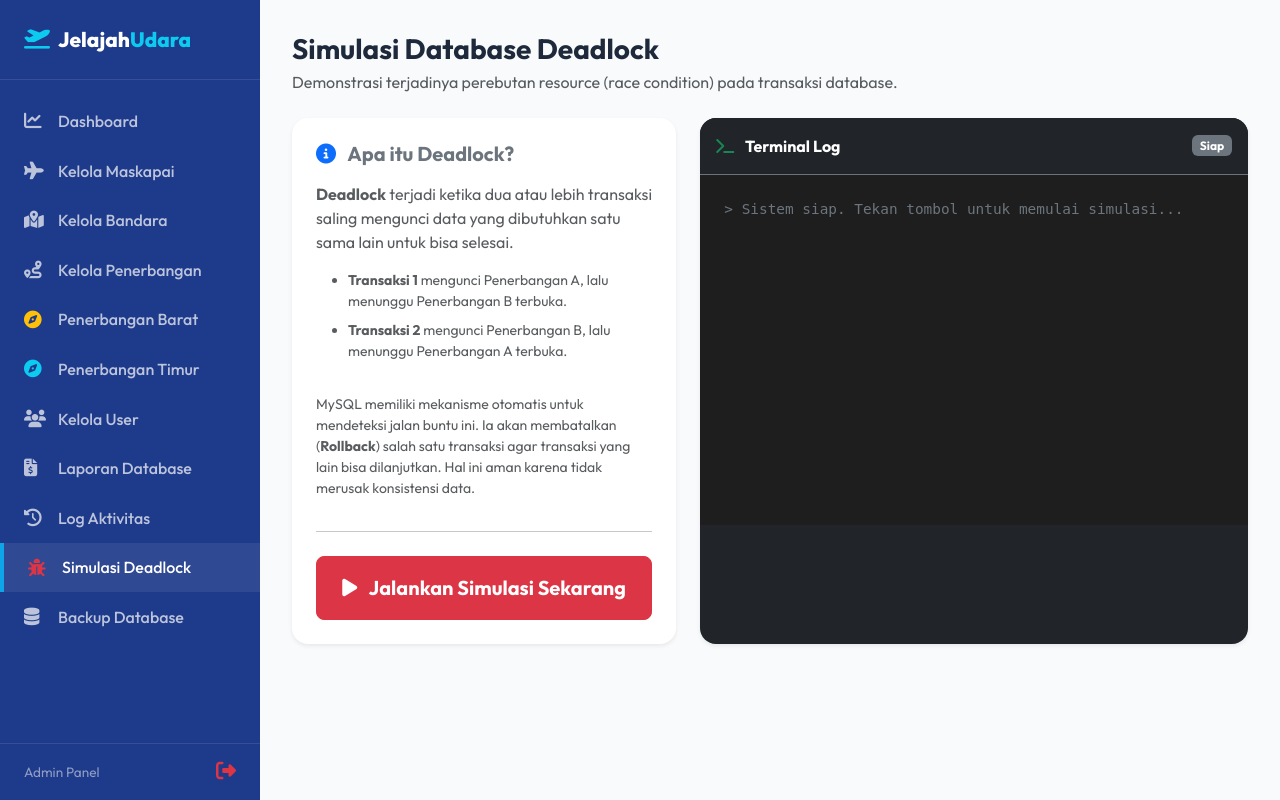
After one commit to reyal12/JelajahUdara, a PHP site: page /admin/simulasi_deadlock.php in a window 1280 px wide. The commit adds this page. Run offline with PHP 8.4, Linux system fonts and the light colour scheme; the visitor is signed in with stand-in values (Sample User, id 1).

Commit message:
Add files via upload
menambahkan simulasi deadlock

```diff
--- /dev/null
+++ b/admin/simulasi_deadlock.php
@@ -0,0 +1,168 @@
+<?php
+$page_title = "Simulasi Deadlock";
+require_once '../includes/header.php';
+
+// Authentication & Role Check
+if (!isset($_SESSION['user_id']) || $_SESSION['user_role'] !== 'admin') {
+    $_SESSION['error'] = "Akses ditolak! Anda harus masuk sebagai Admin.";
+    header("Location: ../auth/login.php");
+    exit();
+}
+
+$is_admin_layout = true;
+?>
+
+<div class="admin-wrapper">
+    <!-- Include Sidebar -->
+    <?php require_once '../includes/sidebar.php'; ?>
+
+    <!-- Main Content -->
+    <main class="admin-content">
+        <div class="d-flex justify-content-between align-items-center mb-4">
+            <div>
+                <h3 class="fw-bold mb-1">Simulasi Database Deadlock</h3>
+                <p class="text-muted mb-0">Demonstrasi terjadinya perebutan resource (race condition) pada transaksi database.</p>
+            </div>
+        </div>
+
+        <div class="row g-4">
+            <div class="col-lg-5">
+                <div class="card border-0 shadow-sm rounded-4 p-4 bg-white h-100">
+                    <h5 class="fw-bold text-secondary mb-3"><i class="fa-solid fa-circle-info text-primary me-2"></i> Apa itu Deadlock?</h5>
+                    <p class="text-muted">
+                        <strong>Deadlock</strong> terjadi ketika dua atau lebih transaksi saling mengunci data yang dibutuhkan satu sama lain untuk bisa selesai.
+                    </p>
+                    <ul class="text-muted small mb-4 text-start">
+                        <li class="mb-2"><strong>Transaksi 1</strong> mengunci Penerbangan A, lalu menunggu Penerbangan B terbuka.</li>
+                        <li class="mb-2"><strong>Transaksi 2</strong> mengunci Penerbangan B, lalu menunggu Penerbangan A terbuka.</li>
+                    </ul>
+                    <p class="text-muted small">
+                        MySQL memiliki mekanisme otomatis untuk mendeteksi jalan buntu ini. Ia akan membatalkan (<strong>Rollback</strong>) salah satu transaksi agar transaksi yang lain bisa dilanjutkan.
+                        Hal ini aman karena tidak merusak konsistensi data.
+                    </p>
+
+                    <hr>
+
+                    <button id="btnRunDeadlock" class="btn btn-danger btn-lg w-100 py-3 fw-bold mt-2" onclick="runSimulation()">
+                        <i class="fa-solid fa-play me-2"></i> Jalankan Simulasi Sekarang
+                    </button>
+
+                    <button id="btnReset" class="btn btn-outline-secondary w-100 py-2 mt-2 d-none" onclick="resetUI()">
+                        <i class="fa-solid fa-rotate-right me-2"></i> Bersihkan Log & Ulangi
+                    </button>
+                </div>
+            </div>
+
+            <div class="col-lg-7">
+                <div class="card border-0 shadow-sm rounded-4 bg-dark h-100 overflow-hidden">
+                    <div class="card-header bg-dark border-bottom border-secondary p-3 d-flex justify-content-between align-items-center">
+                        <span class="text-white fw-bold"><i class="fa-solid fa-terminal text-success me-2"></i> Terminal Log</span>
+                        <div class="d-flex gap-2">
+                            <span class="badge bg-secondary" id="statusBadge">Siap</span>
+                        </div>
+                    </div>
+                    <div class="card-body p-0 position-relative">
+                        <div id="terminal" class="p-4" style="height: 350px; overflow-y: auto; background-color: #1e1e1e; font-family: monospace; font-size: 0.9rem;">
+                            <div class="text-secondary mb-2">&gt; Sistem siap. Tekan tombol untuk memulai simulasi...</div>
+                        </div>
+                    </div>
+                </div>
+            </div>
+        </div>
+    </main>
+</div>
+
+<script>
+function appendLog(message, type = 'info') {
+    const terminal = document.getElementById('terminal');
+    const time = new Date().toLocaleTimeString('id-ID');
+
+    let colorClass = 'text-white';
+    if (type === 'success') colorClass = 'text-success';
+    if (type === 'error' || type === 'deadlock') colorClass = 'text-danger';
+    if (type === 'warning') colorClass = 'text-warning';
+    if (type === 'system') colorClass = 'text-secondary';
+
+    const logEntry = document.createElement('div');
+    logEntry.className = `mb-1 ${colorClass}`;
+    logEntry.innerHTML = `<span class="text-secondary">[${time}]</span> &gt; ${message}`;
+
+    terminal.appendChild(logEntry);
+    terminal.scrollTop = terminal.scrollHeight;
+}
+
+async function runSimulation() {
+    const btnRun = document.getElementById('btnRunDeadlock');
+    const btnReset = document.getElementById('btnReset');
+    const badge = document.getElementById('statusBadge');
+
+    btnRun.disabled = true;
+    btnRun.innerHTML = '<i class="fa-solid fa-spinner fa-spin me-2"></i> Memproses...';
+
+    badge.className = 'badge bg-warning text-dark';
+    badge.innerText = 'Berjalan';
+
+    appendLog('Memulai simulasi deadlock...', 'system');
+    appendLog('Menjalankan Transaksi 1 dan Transaksi 2 secara bersamaan...', 'info');
+
+    try {
+        // Run both requests concurrently using Promise.all
+        const [res1, res2] = await Promise.allSettled([
+            fetch('process_deadlock.php?tx=1').then(r => r.json()),
+            fetch('process_deadlock.php?tx=2').then(r => r.json())
+        ]);
+
+        // Process response for Tx 1
+        if (res1.status === 'fulfilled') {
+            const data1 = res1.value;
+            if (data1.status === 'deadlock') appendLog(data1.message, 'deadlock');
+            else if (data1.status === 'success') appendLog(data1.message, 'success');
+            else appendLog(data1.message, 'error');
+        } else {
+            appendLog('Koneksi Transaksi 1 gagal.', 'error');
+        }
+
+        // Process response for Tx 2
+        if (res2.status === 'fulfilled') {
+            const data2 = res2.value;
+            if (data2.status === 'deadlock') appendLog(data2.message, 'deadlock');
+            else if (data2.status === 'success') appendLog(data2.message, 'success');
+            else appendLog(data2.message, 'error');
+        } else {
+            appendLog('Koneksi Transaksi 2 gagal.', 'error');
+        }
+
+        appendLog('Simulasi selesai.', 'system');
+        badge.className = 'badge bg-success';
+        badge.innerText = 'Selesai';
+
+    } catch (error) {
+        appendLog('Terjadi kesalahan koneksi sistem.', 'error');
+        badge.className = 'badge bg-danger';
+        badge.innerText = 'Error';
+    } finally {
+        btnRun.classList.add('d-none');
+        btnReset.classList.remove('d-none');
+    }
+}
+
+function resetUI() {
+    const terminal = document.getElementById('terminal');
+    const btnRun = document.getElementById('btnRunDeadlock');
+    const btnReset = document.getElementById('btnReset');
+    const badge = document.getElementById('statusBadge');
+
+    terminal.innerHTML = '<div class="text-secondary mb-2">&gt; Sistem siap. Tekan tombol untuk memulai simulasi...</div>';
+
+    badge.className = 'badge bg-secondary';
+    badge.innerText = 'Siap';
+
+    btnRun.disabled = false;
+    btnRun.innerHTML = '<i class="fa-solid fa-play me-2"></i> Jalankan Simulasi Sekarang';
+
+    btnRun.classList.remove('d-none');
+    btnReset.classList.add('d-none');
+}
+</script>
+
+<?php require_once '../includes/footer.php'; ?>
--- a/assets/css/style.css
+++ b/assets/css/style.css
@@ -270,13 +270,13 @@ main {
 /* Footer Section */
 footer {
     background-color: #0F172A;
-    color: #94A3B8;
+    color: #FFFFFF;
     padding: 3rem 0 1.5rem 0;
     font-size: 0.9rem;
 }
 
 footer a {
-    color: #E2E8F0;
+    color: #FFFFFF;
     text-decoration: none;
     transition: all 0.2s ease;
 }
--- a/auth/logout.php
+++ b/auth/logout.php
@@ -13,7 +13,7 @@ if (ini_get("session.use_cookies")) {
 session_destroy();
 
 if (!defined('BASE_URL')) {
-    define('BASE_URL', '/JelajahUdara/');
+    define('BASE_URL', '/JelajahUdara-main/');
 }
 
 header("Location: " . BASE_URL);
--- a/includes/footer.php
+++ b/includes/footer.php
@@ -1,6 +1,6 @@
 <?php
 if (!defined('BASE_URL')) {
-    define('BASE_URL', '/JelajahUdara/');
+    define('BASE_URL', '/JelajahUdara-main/');
 }
 ?>
 
@@ -12,7 +12,7 @@ if (!defined('BASE_URL')) {
                 <a href="<?= BASE_URL ?>" class="navbar-brand mb-3 d-inline-block text-white font-weight-extrabold" style="font-size:1.4rem;">
                     <i class="fa-solid fa-plane-departure text-info"></i> Jelajah<span>Udara</span>
                 </a>
-                <p class="text-muted mt-2">
+                <p class="text-white mt-2">
                     Solusi pemesanan tiket pesawat modern yang siap menemani setiap langkah penjelajahan keindahan Nusantara dengan cepat, mudah, dan aman.
                 </p>
                 <div class="d-flex gap-3 mt-3">
@@ -41,7 +41,7 @@ if (!defined('BASE_URL')) {
             </div>
             <div class="col-lg-4 col-md-6">
                 <h6 class="text-white mb-3">Hubungi Kami</h6>
-                <ul class="list-unstyled d-flex flex-column gap-2 text-muted">
+                <ul class="list-unstyled d-flex flex-column gap-2 text-white">
                     <li><i class="fa-solid fa-location-dot text-primary me-2"></i> Jl. Penerbangan No. 45, Jakarta, Indonesia</li>
                     <li><i class="fa-solid fa-phone text-primary me-2"></i> +62 21 1234 5678</li>
                     <li><i class="fa-solid fa-envelope text-primary me-2"></i> support@jelajahudara.com</li>
@@ -51,11 +51,11 @@ if (!defined('BASE_URL')) {
         <hr class="border-secondary my-4">
         <div class="row align-items-center">
             <div class="col-md-6 text-center text-md-start">
-                <p class="mb-0 text-muted">&copy; <?= date('Y') ?> JelajahUdara. Hak Cipta Dilindungi Undang-Undang.</p>
+                <p class="mb-0 text-white">&copy; <?= date('Y') ?> JelajahUdara. Hak Cipta Dilindungi Undang-Undang.</p>
             </div>
             <div class="col-md-6 text-center text-md-end mt-2 mt-md-0">
-                <a href="#" class="text-muted me-3">Syarat & Ketentuan</a>
-                <a href="#" class="text-muted">Kebijakan Privasi</a>
+                <a href="#" class="text-white me-3">Syarat & Ketentuan</a>
+                <a href="#" class="text-white">Kebijakan Privasi</a>
             </div>
         </div>
     </div>
--- a/includes/header.php
+++ b/includes/header.php
@@ -4,7 +4,7 @@ if (session_status() === PHP_SESSION_NONE) {
 }
 
 if (!defined('BASE_URL')) {
-    define('BASE_URL', '/JelajahUdara/');
+    define('BASE_URL', '/JelajahUdara-main/');
 }
 ?>
 <!DOCTYPE html>
--- a/includes/navbar.php
+++ b/includes/navbar.php
@@ -1,6 +1,6 @@
 <?php
 if (!defined('BASE_URL')) {
-    define('BASE_URL', '/JelajahUdara/');
+    define('BASE_URL', '/JelajahUdara-main/');
 }
 
 $is_logged_in = isset($_SESSION['user_id']);
--- a/includes/sidebar.php
+++ b/includes/sidebar.php
@@ -1,6 +1,6 @@
 <?php
 if (!defined('BASE_URL')) {
-    define('BASE_URL', '/JelajahUdara/');
+    define('BASE_URL', '/JelajahUdara-main/');
 }
 
 $current_page = basename($_SERVER['SCRIPT_NAME']);
@@ -69,6 +69,12 @@ $current_dir = basename(dirname($_SERVER['SCRIPT_NAME']));
                 <span>Log Aktivitas</span>
             </a>
         </li>
+        <li class="sidebar-item <?= ($current_page == 'simulasi_deadlock.php') ? 'active' : '' ?>">
+            <a href="<?= BASE_URL ?>admin/simulasi_deadlock.php">
+                <i class="fa-solid fa-bug text-danger"></i>
+                <span>Simulasi Deadlock</span>
+            </a>
+        </li>
         <li class="sidebar-item <?= ($current_dir == 'backup') ? 'active' : '' ?>">
             <a href="<?= BASE_URL ?>admin/backup/index.php">
                 <i class="fa-solid fa-database"></i>
```
Also changed, not shown: admin/dashboard.php (+6 -5 lines), admin/process_deadlock.php (added, +121 -0 lines), config/database.php (+0 -109 lines).
